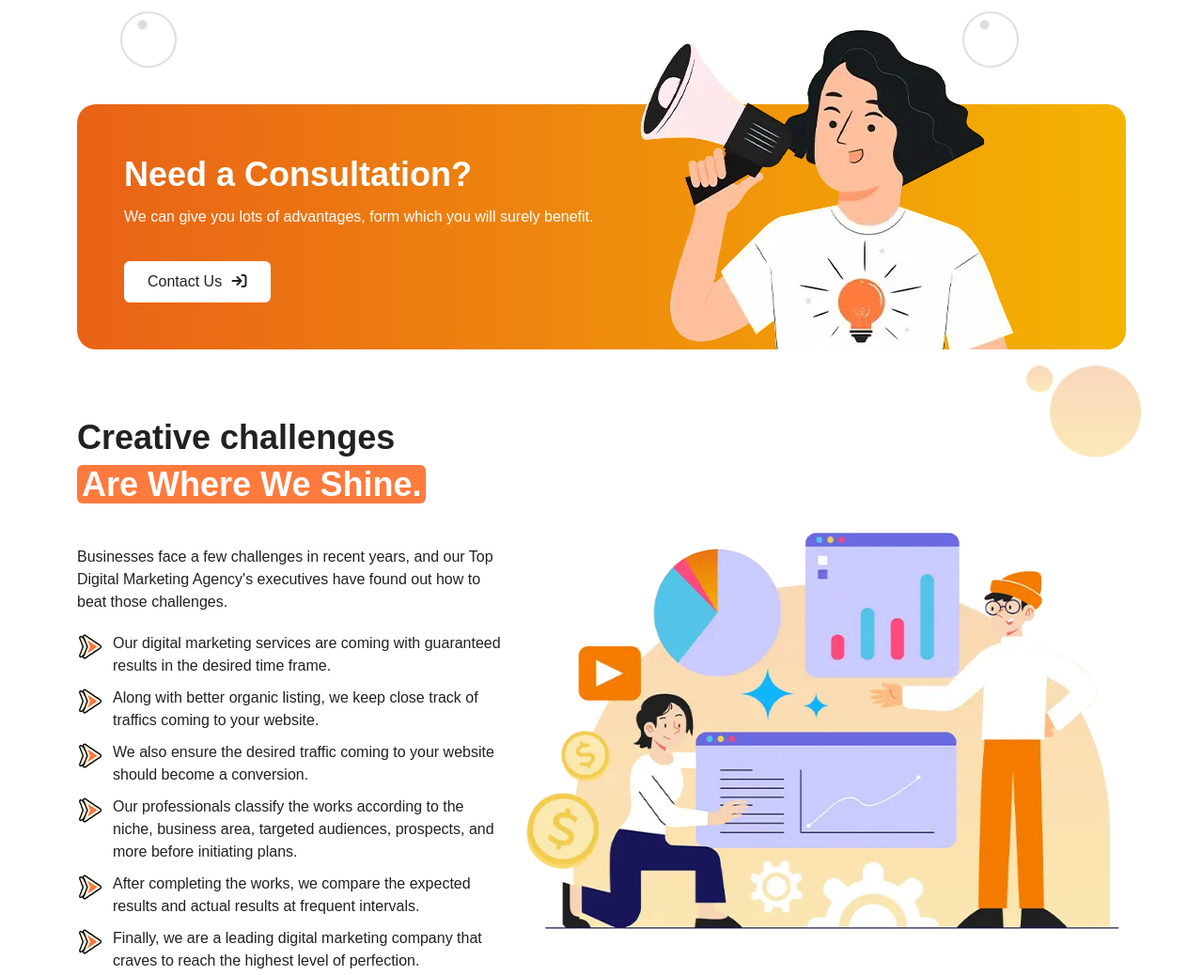
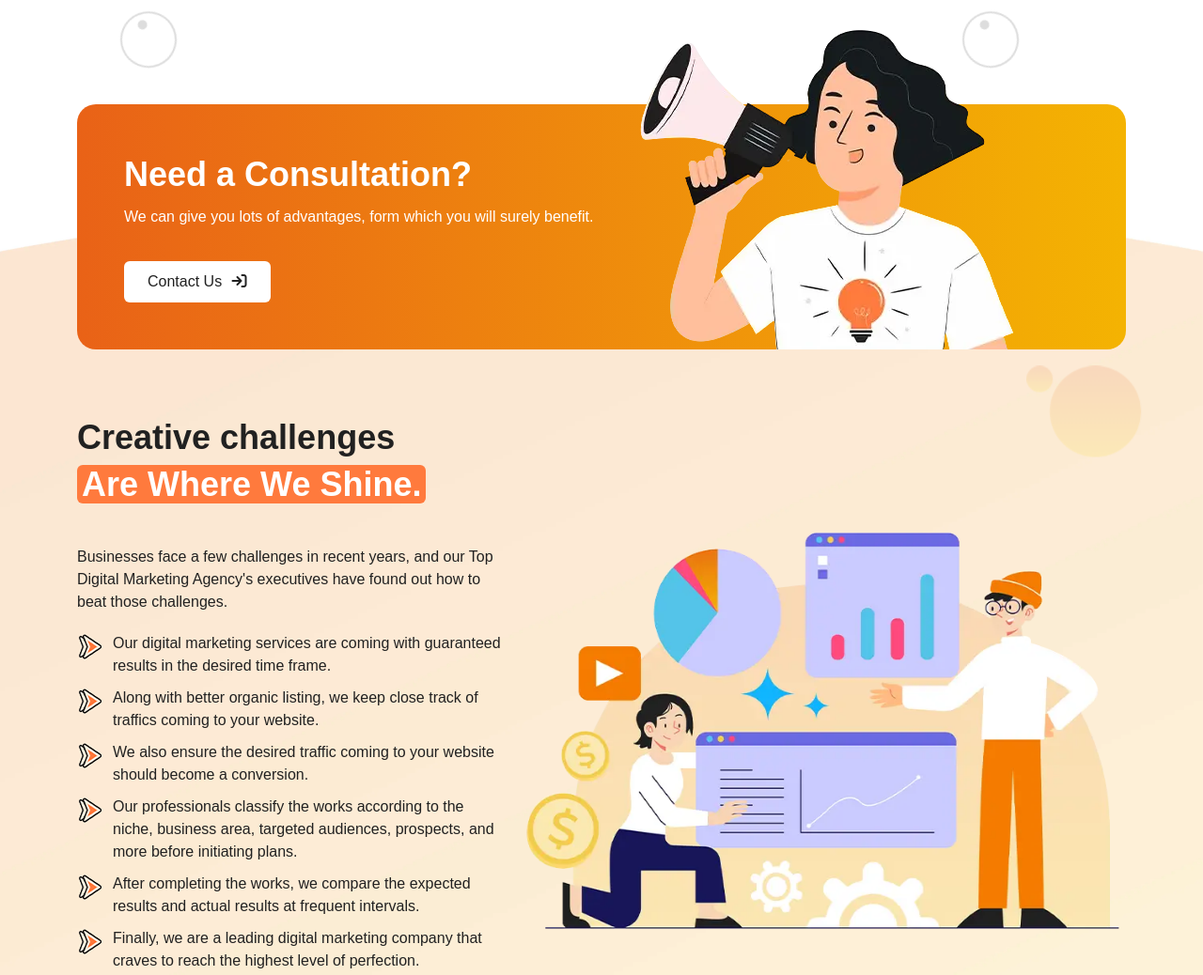
Before and after one commit to zalavadiyabhautik/Cloud69, a plain HTML site: page index.html in a window 1280 px wide. Shown: the part 3374-4412 px from the top of the page at 94% size. Drawn offline with nearby package versions, Linux system fonts and the light colour scheme.

Commit message:
Update style.css

```diff
--- a/css/style.css
+++ b/css/style.css
@@ -428,7 +428,7 @@ background-color: var(--dark);
 }
 
 .creative_challenges {
-    background-image: url(../images/sec_shepe_one.svg);
+    background-image: url(../images/sec_shepe_one.webp);
     width: 100%;
     background-repeat: no-repeat;
     background-size: cover;
```
